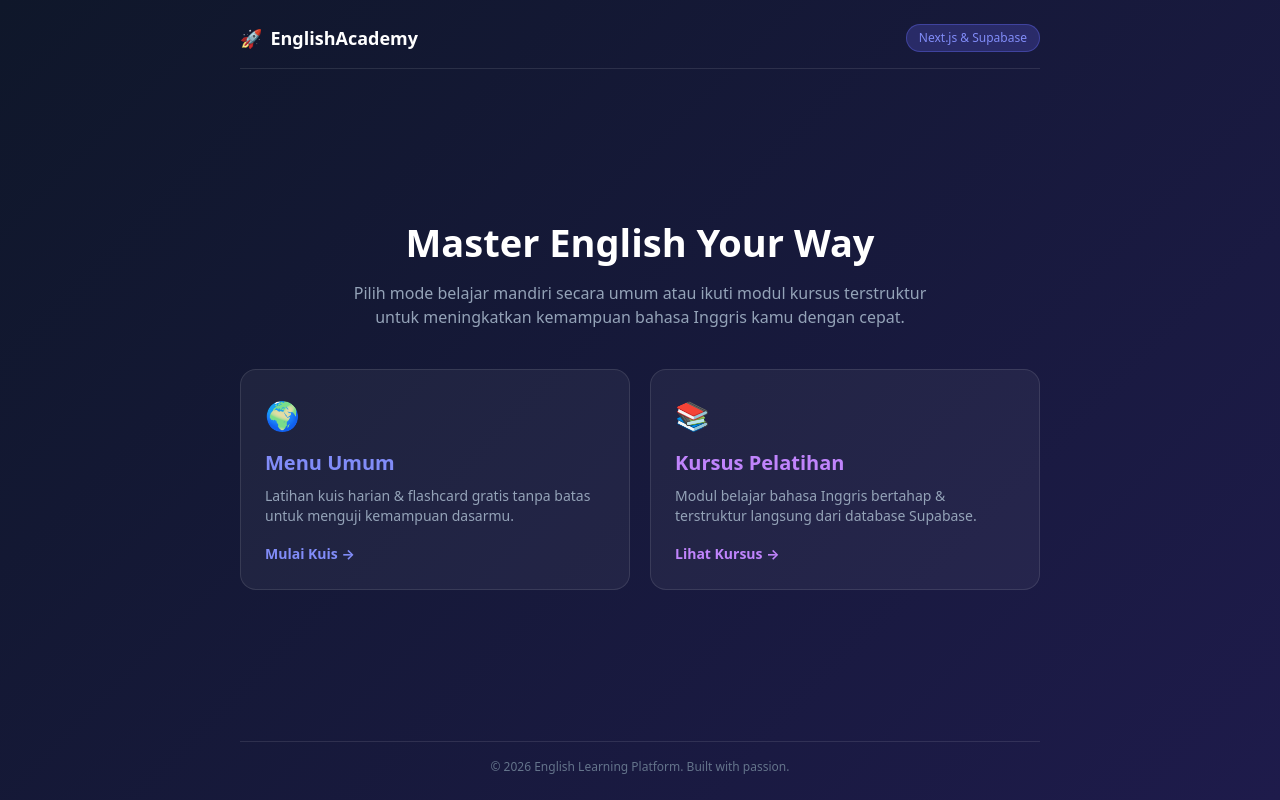
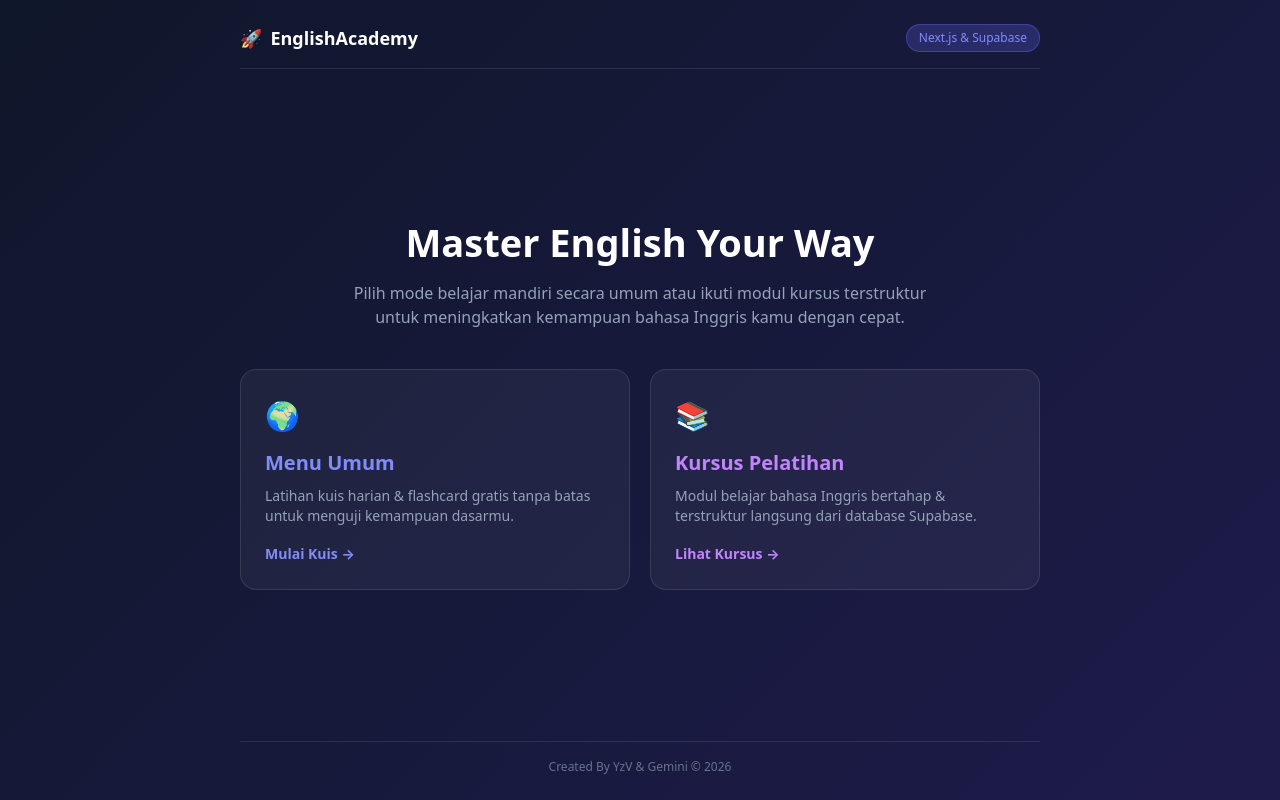
Before and after one commit to yzvkzv/kursusinggris.yzv, a Next.js app: page / in a window 1280 px wide. Built offline with nearby package versions, Linux system fonts and the light colour scheme.

Commit message:
Update footer text with new attribution

```diff
--- a/app/page.jsx
+++ b/app/page.jsx
@@ -89,7 +89,7 @@ export default function Home() {
 
       {/* Footer */}
       <div style={{ maxWidth: '800px', width: '100%', margin: '0 auto', textAlign: 'center', paddingTop: '16px', borderTop: '1px solid rgba(255,255,255,0.1)', fontSize: '12px', color: '#64748b' }}>
-        © 2026 English Learning Platform. Built with passion.
+        Created By YzV & Gemini © 2026
       </div>
     </main>
   )
```
